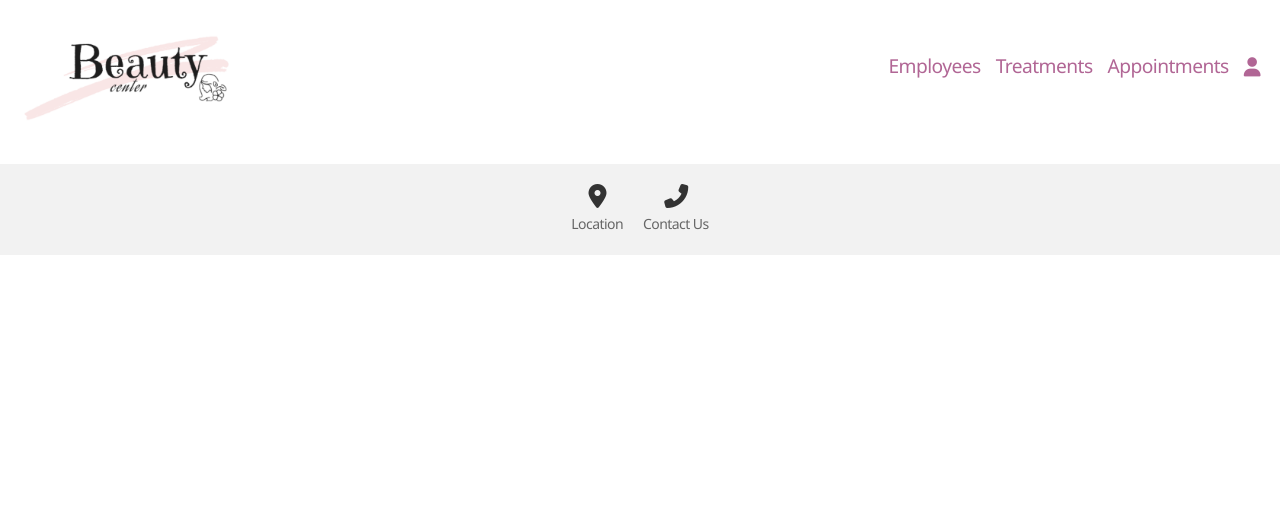
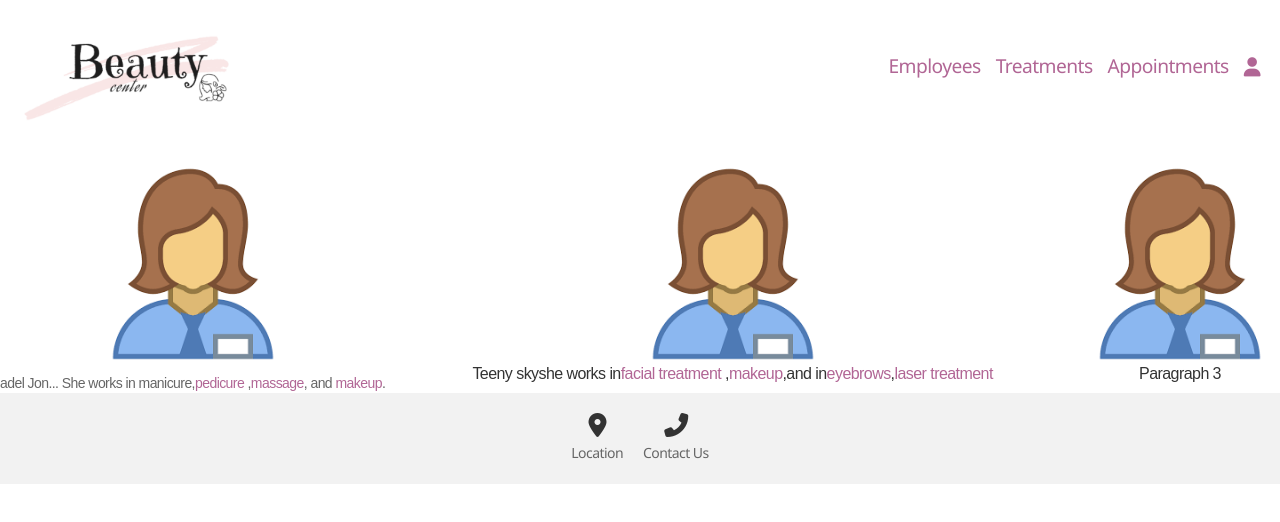
Before and after one commit to varditomer/beauty_center, a React (Create React App) app in the folder frontend/: page /employees in a window 1280 px wide. Shown: the top 522 px of the page. Built offline with nearby package versions, Linux system fonts and the light colour scheme.

Commit message:
add appointments, treatments, employees pages

```diff
--- a/frontend/src/App.js
+++ b/frontend/src/App.js
@@ -4,6 +4,9 @@ import { useState } from 'react';
 import Home from './pages/Home';
 import Header from './components/Header';
 import Footer from './components/Footer';
+import Employees from './pages/Employees';
+import Treatments from './pages/Treatments';
+import Appointments from './pages/Appointments';
 
 function App() {
   const [isLoggedIn, setIsLoggedIn] = useState(true);
@@ -14,14 +17,14 @@ function App() {
         <Route path="/login"
           element={isLoggedIn ? <Navigate to="/" replace /> : <Login setIsLoggedIn={setIsLoggedIn} />}>
         </Route>
-        <Route path="/appointments"
-          element={isLoggedIn ? <Home /> : <Navigate to="/login" />}>
+        <Route path="/employees"
+          element={isLoggedIn ? <Employees /> : <Navigate to="/login" />}>
         </Route>
         <Route path="/treatments"
-          element={isLoggedIn ? <Home /> : <Navigate to="/login" />}>
+          element={isLoggedIn ? <Treatments /> : <Navigate to="/login" />}>
         </Route>
         <Route path="/appointments"
-          element={isLoggedIn ? <Home /> : <Navigate to="/login" />}>
+          element={isLoggedIn ? <Appointments /> : <Navigate to="/login" />}>
         </Route>
         <Route path='/'
           element={isLoggedIn ? <Home /> : <Navigate to="/login" />}>
--- /dev/null
+++ b/frontend/src/pages/Appointments.jsx
@@ -0,0 +1,19 @@
+import React from 'react'
+
+export default function Appointments() {
+    return (
+        <section class="appointment-page">
+            <button class="add-appointment-btn">Add appointment</button>
+            <div class="appointment-section">
+                <div>
+                    <div>Date</div>
+                    <div>Employee</div>
+                    <div>Treatment</div>
+                    <div>Start Time</div>
+                    <div>End Time</div>
+                    <div>&nbsp;</div>
+                </div>
+            </div>
+        </section>
+    )
+}
--- /dev/null
+++ b/frontend/src/pages/Employees.jsx
@@ -0,0 +1,34 @@
+import React from 'react'
+import employeeImg from '../assets/images/employee1.png';
+
+export default function Employees() {
+    return (
+        <section className="employees-page">
+            <div className="image-section">
+                <div className="image-container">
+                    <img src={employeeImg} alt="Image 1" />
+                    <p className="caption">adel Jon... She works in manicure,
+                        <span className="text-highlight">pedicure</span> ,<span className="text-highlight">massage</span>, and <span className="text-highlight">makeup</span>.
+                    </p>
+                </div>
+                <div className="image-container">
+                    <img src={employeeImg} alt="Image 2" />
+                    <p>Teeny skyshe works in
+                        <span className="text-highlight">
+                            facial treatment </span>,
+                        <span className="text-highlight">makeup</span>
+                        ,and in
+                        <span className="text-highlight">eyebrows
+                        </span>
+                        ,<span className="text-highlight">laser treatment
+                        </span>
+                    </p>
+                </div>
+                <div className="image-container">
+                    <img src={employeeImg} alt="Image 3" />
+                    <p>Paragraph 3</p>
+                </div>
+            </div>
+        </section>
+    )
+}
--- /dev/null
+++ b/frontend/src/pages/Treatments.jsx
@@ -0,0 +1,16 @@
+import React from 'react'
+
+export default function Treatments() {
+    return (
+        <section className="treatments-page">
+            <div className="treat-section">
+                <div>
+                    <div>&nbsp;</div>
+                    <div>Treatment type</div>
+                    <div>Time</div>
+                    <div>Price</div>
+                </div>
+            </div>
+        </section>
+    )
+}
```
Also changed, not shown: frontend/src/pages/employees/employees.controller.js (+1 -27 lines), frontend/src/assets/images/employee1.png (renamed from frontend/src/assets/images/empl.png), frontend/src/assets/images/employee2.jpg (renamed from frontend/src/assets/images/em2.jpg).
